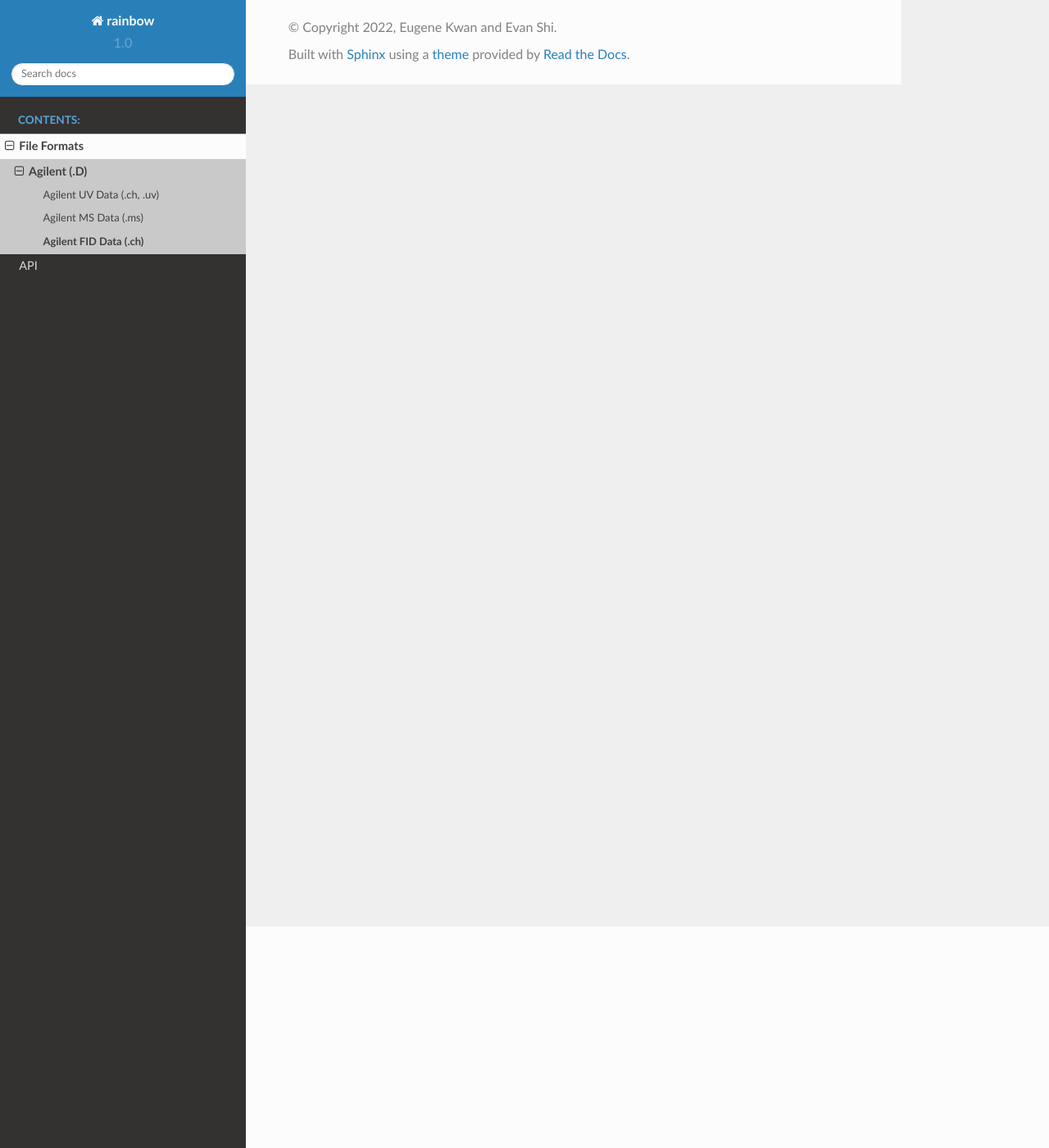
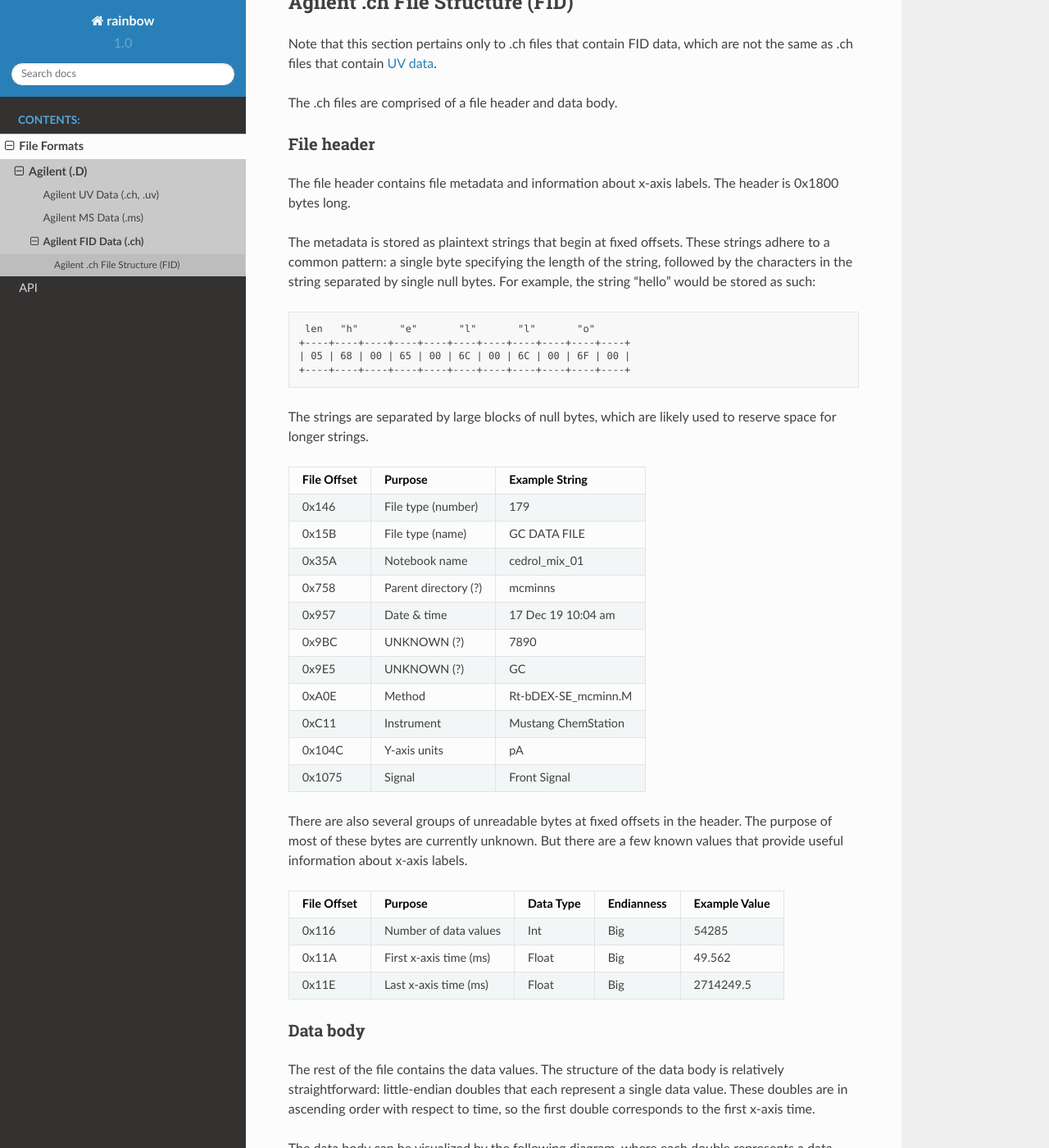
Before and after one commit to evanyeyeye/rainbow, a Sphinx documentation site: the page built from docs/agilent_fid.rst, in a window 1280 px wide and 1400 px high, scrolled down 270 px. Shown: the whole window at 82% size. Built offline with Sphinx 7.4.7 and the Read the Docs theme 2.0.0, drawn with Linux system fonts in a browser that asks for light colours; some of the changed text lies outside the part shown.

Commit message:
Add FID documentation

```diff
--- a/docs/agilent_fid.rst
+++ b/docs/agilent_fid.rst
@@ -2,4 +2,118 @@
 Agilent FID Data (.ch)
 ======================
 
-TODO
+Agilent FID data is stored in .ch files.
+
+The binary file is often named FID1A.ch.
+
+.. _agilent_fid:
+
+Agilent .ch File Structure (FID)
+================================
+
+Note that this section pertains only to .ch files that contain FID data, which are not the same as .ch files that contain :doc:`UV data <agilent_uv>`.
+
+The .ch files are comprised of a file header and data body.
+
+File header
+-----------
+
+The file header contains file metadata and information about x-axis labels. The header is 0x1800 bytes long.
+
+The metadata is stored as plaintext strings that begin at fixed offsets. These strings adhere to a common pattern: a single byte specifying the length of the string, followed by the characters in the string separated by single null bytes. For example, the string "hello" would be stored as such:
+
+.. code-block:: text
+
+    len   "h"       "e"       "l"       "l"       "o"
+   +----+----+----+----+----+----+----+----+----+----+----+
+   | 05 | 68 | 00 | 65 | 00 | 6C | 00 | 6C | 00 | 6F | 00 |
+   +----+----+----+----+----+----+----+----+----+----+----+
+
+The strings are separated by large blocks of null bytes, which are likely used to reserve space for longer strings.
+
+.. list-table::
+   :header-rows: 1
+
+   * - File Offset
+     - Purpose
+     - Example String
+   * - 0x146
+     - File type (number)
+     - 179
+   * - 0x15B
+     - File type (name)
+     - GC DATA FILE
+   * - 0x35A
+     - Notebook name
+     - cedrol_mix_01
+   * - 0x758
+     - Parent directory (?)
+     - mcminns
+   * - 0x957
+     - Date & time
+     - 17 Dec 19  10:04 am
+   * - 0x9BC
+     - UNKNOWN (?)
+     - 7890
+   * - 0x9E5
+     - UNKNOWN (?)
+     - GC
+   * - 0xA0E
+     - Method
+     - Rt-bDEX-SE_mcminn.M
+   * - 0xC11
+     - Instrument
+     - Mustang ChemStation
+   * - 0x104C
+     - Y-axis units
+     - pA
+   * - 0x1075
+     - Signal
+     - Front Signal
+
+There are also several groups of unreadable bytes at fixed offsets in the header. The purpose of most of these bytes are currently unknown. But there are a few known values that provide useful information about x-axis labels.
+
+.. list-table::
+   :header-rows: 1
+
+   * - File Offset
+     - Purpose
+     - Data Type
+     - Endianness
+     - Example Value
+   * - 0x116
+     - Number of data values
+     - Int
+     - Big
+     - 54285
+   * - 0x11A
+     - First x-axis time (ms)
+     - Float
+     - Big
+     - 49.562
+   * - 0x11E
+     - Last x-axis time (ms)
+     - Float
+     - Big
+     - 2714249.5
+
+Data body
+---------
+
+The rest of the file contains the data values. The structure of the data body is relatively straightforward: little-endian doubles that each represent a single data value. These doubles are in ascending order with respect to time, so the first double corresponds to the first x-axis time.
+
+The data body can be visualized by the following diagram, where each double represents a data value. The segments are not drawn to scale.
+
+.. code-block:: text
+
+   +-----------------------------------+
+   |            file header            |
+   +--------+--------+--------+--------+
+   | double | double | double | double |
+   +--------+--------+--------+--------+
+   | double | double | double | double |
+   +--------+--------+--------+--------+
+   | double | double | double | double |
+   +--------+--------+--------+--------+
+   |     repeats for all data values   |
+   +-----------------------------------+
--- a/docs/agilent_uv.rst
+++ b/docs/agilent_uv.rst
@@ -1,5 +1,3 @@
-.. _agilentuv:
-
 ==========================
 Agilent UV Data (.ch, .uv)
 ==========================
@@ -12,10 +10,12 @@ The .uv files contain raw data collected across a larger spectrum.
 
 The .ch files are usually more interesting for the user, so we describe their file structure first. More information about .uv files can be found in the following section.
 
+.. _agilentuv:
+
 Agilent .ch File Structure (UV)
 ===============================
 
-Note that this section pertains only to the .ch files that contain UV data, which are not the same as the .ch files that contain FID data.
+Note that this section pertains only to .ch files that contain UV data, which are not the same as .ch files that contain :doc:`FID data <agilent_fid>`.
 
 These .ch files are comprised of a file header and data body.
 
```
Also changed, not shown: 1 other file.
